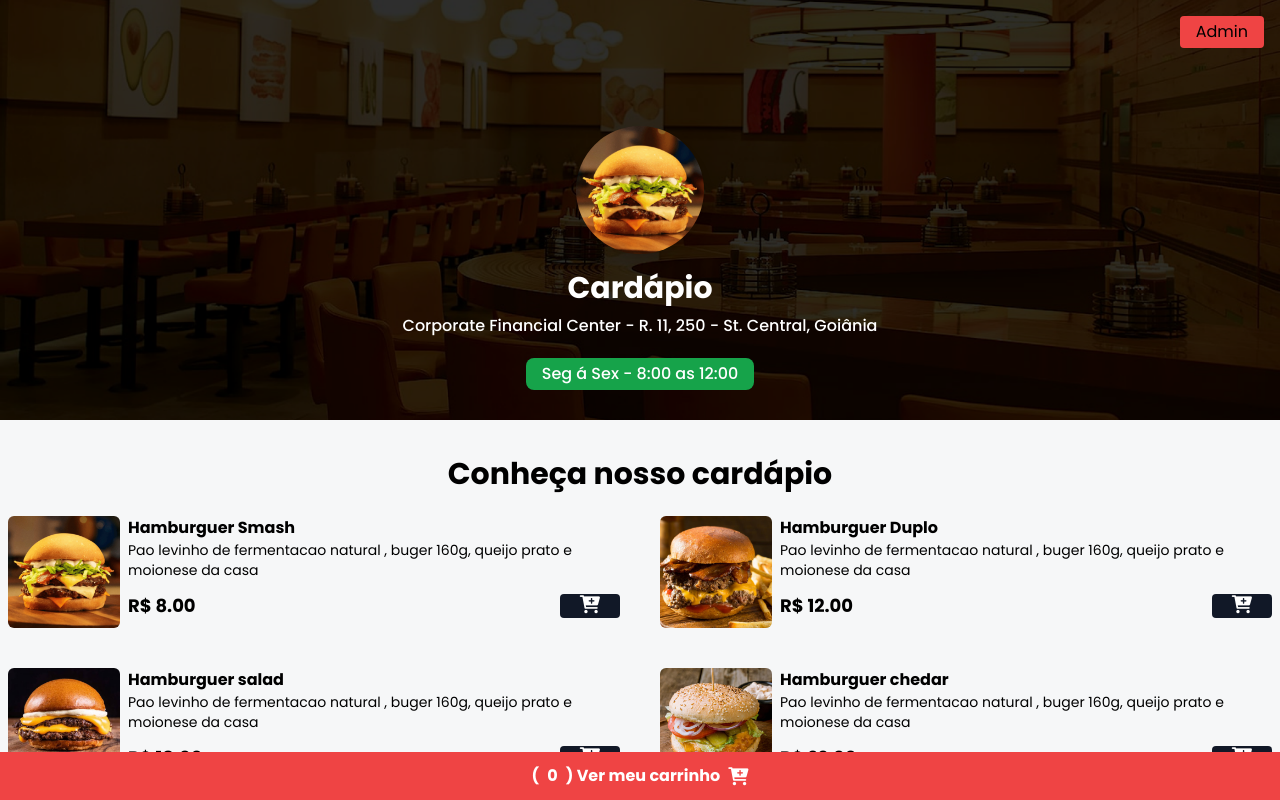
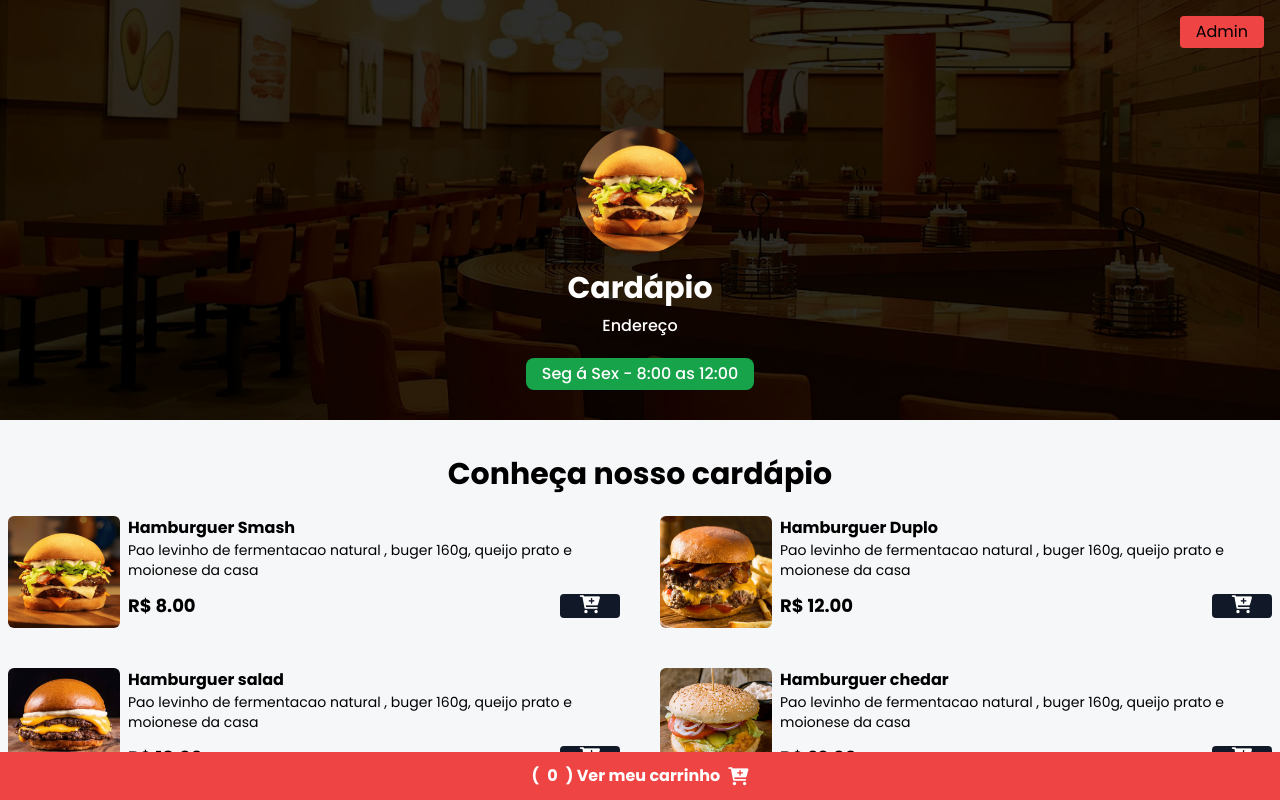
Before and after one commit to PedroGualberto1203/Cardapio_Online, a website: page index.html in a window 1280 px wide. Shown: the top 800 px of the page. Drawn offline with nearby package versions, Linux system fonts and the light colour scheme.

Commit message:
Update index.html

```diff
--- a/index.html
+++ b/index.html
@@ -43,7 +43,7 @@
 
             <h1 class="text-3xl mt-4 mb-2 font-bold text-white">Cardápio</h1>
 
-            <span class="text-white font-medium">Corporate Financial Center - R. 11, 250 - St. Central, Goiânia</span>
+            <span class="text-white font-medium">Endereço</span>
 
             <div class="bg-green-600 px-4 py-1 rounded-lg mt-5" id="date-span">
                 <span class="text-white font-medium">Seg á Sex - 8:00 as 12:00</span>
```
